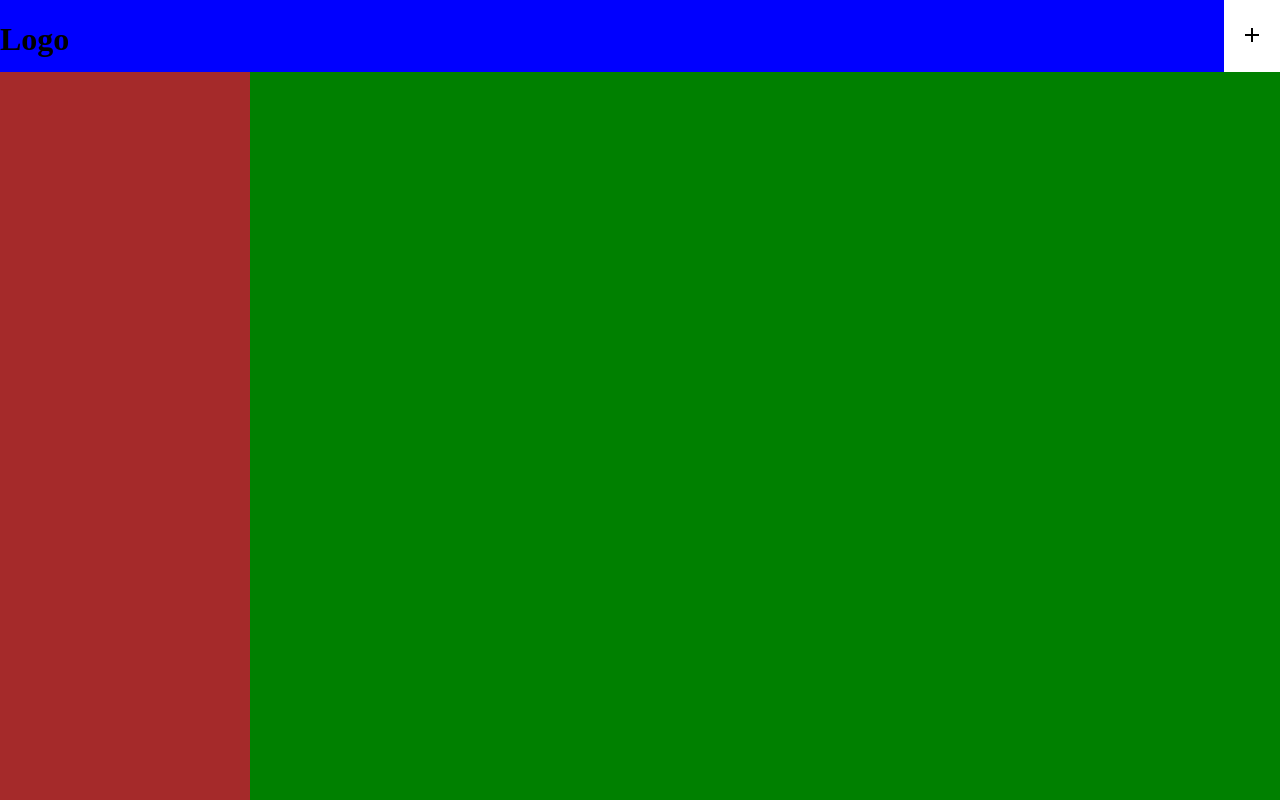
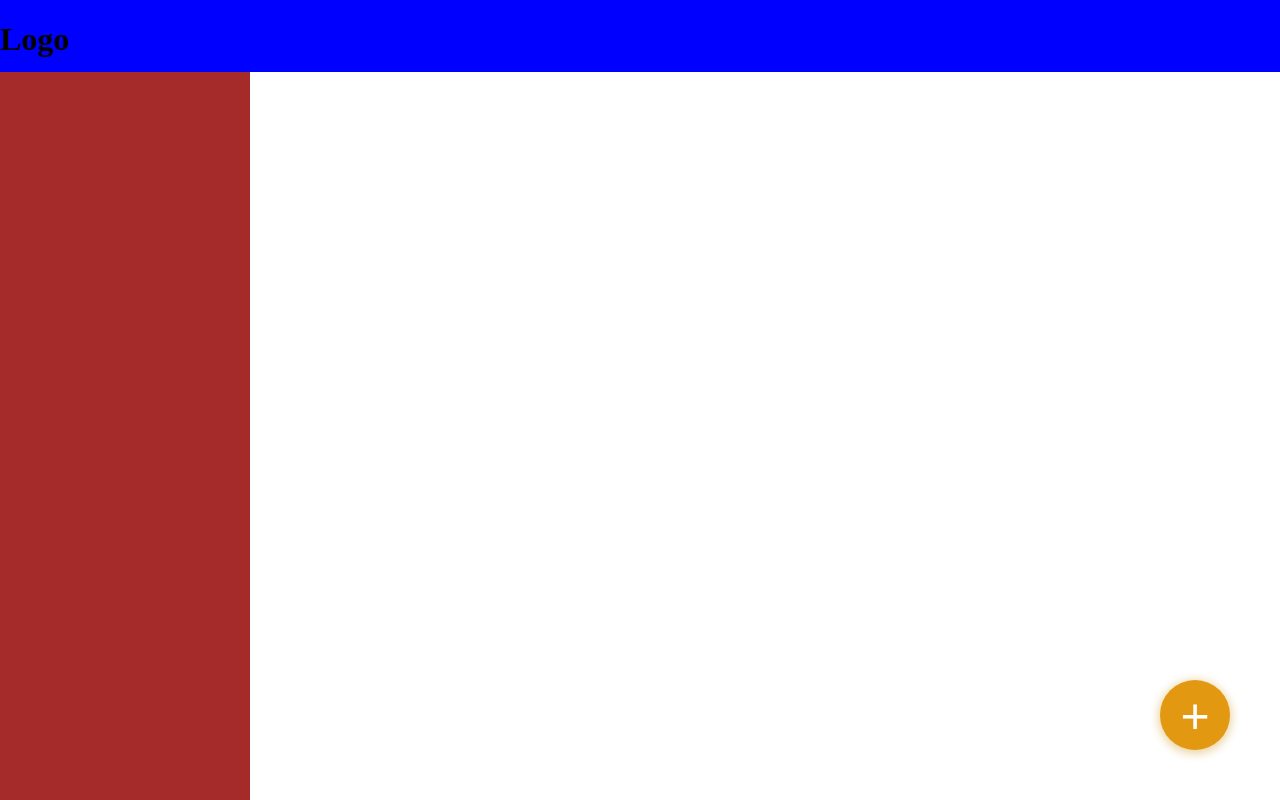
Before and after one commit to alabador/todo-list, a website built with webpack: page dist/index.html in a window 1280 px wide. Built offline with Linux system fonts and the light colour scheme.

Commit message:
Add floating action button

```diff
--- a/src/modules/events.js
+++ b/src/modules/events.js
@@ -1,7 +1,7 @@
 import { createTask } from "./taskActions";
 
 function initCreateTaskEvent() {
-    const createButton = document.querySelector('.create-task');
+    const createButton = document.querySelector('.add');
     createButton.addEventListener('click', createTask);
 };
 
--- a/src/style.css
+++ b/src/style.css
@@ -4,6 +4,11 @@
 }
 
 body {
+    margin: 0;
+    padding: 0;
+}
+
+.wrapper {
     display: grid;
     margin: 0;
     padding: 0;
@@ -21,13 +26,6 @@ header {
     justify-content: space-between;
 }
 
-button.create-task {
-    padding: 8px 16px;
-    border: none;
-    background-color: white;
-    cursor: pointer;
-}
-
 main {
     height: 100%;
     display: grid;
@@ -40,7 +38,7 @@ nav {
 }
 
 .task-window {
-    background-color: green;
+    background-color: white;
 }
 
 @media only screen and (max-width: 850px){
@@ -52,6 +50,27 @@ nav {
     }
 }
 
-.fa {
-    font-size: 2em;
+.add {
+    width: 70px;
+   height: 70px;
+   background-color: rgb(226, 153, 17);
+   border: none;
+   border-radius: 50%;
+   box-shadow: 0 2px 8px 2px rgba(211, 157, 42, 0.425);
+   transition: all 0.1s ease-in-out;
+   cursor: pointer;
+
+   font-size: 50px;
+   color: white;
+   text-align: center;
+   line-height: 70px;
+
+   position: fixed;
+   right: 50px;
+   bottom: 50px;
 }
+
+.add:hover {
+    box-shadow: 0 6px 14px 0 rgba(211, 157, 42, 0.425);
+    transform: scale(1.05);
+ }
```
Also changed, not shown: dist/index.html, dist/main.js.
